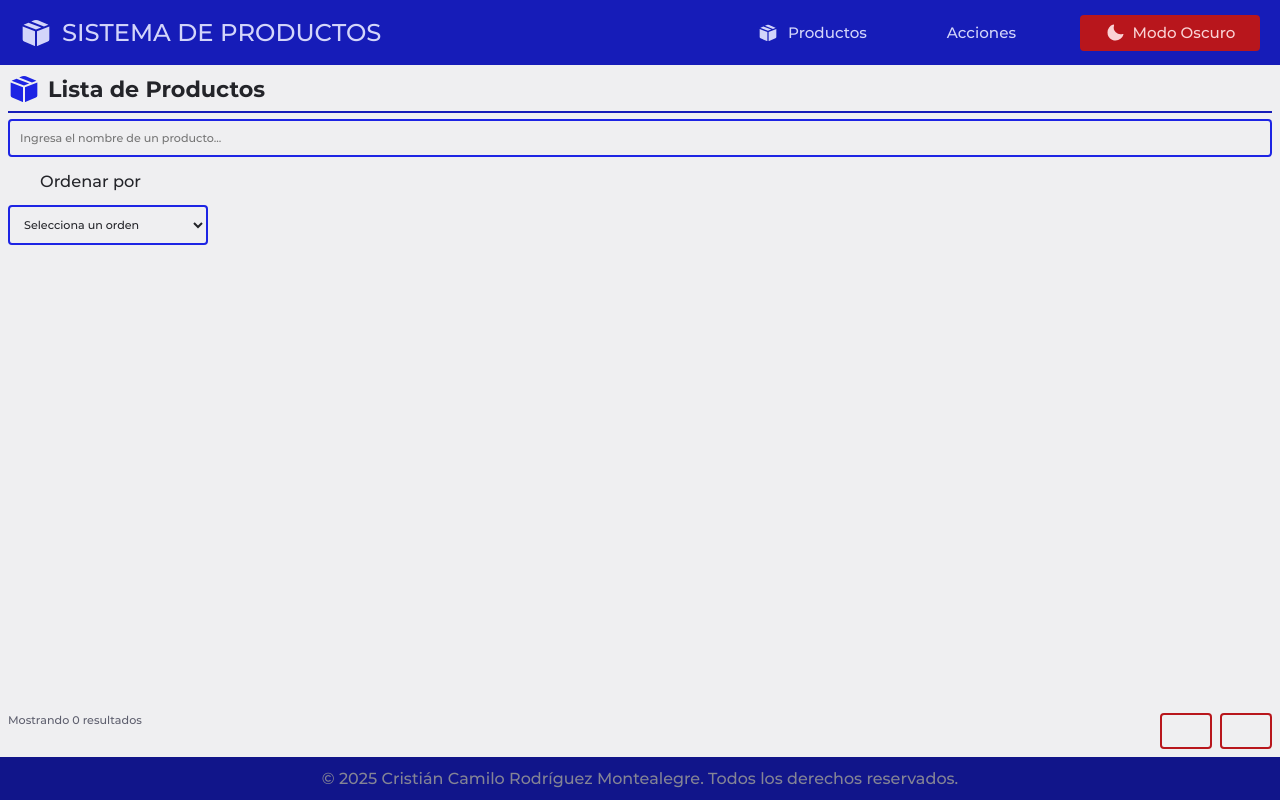
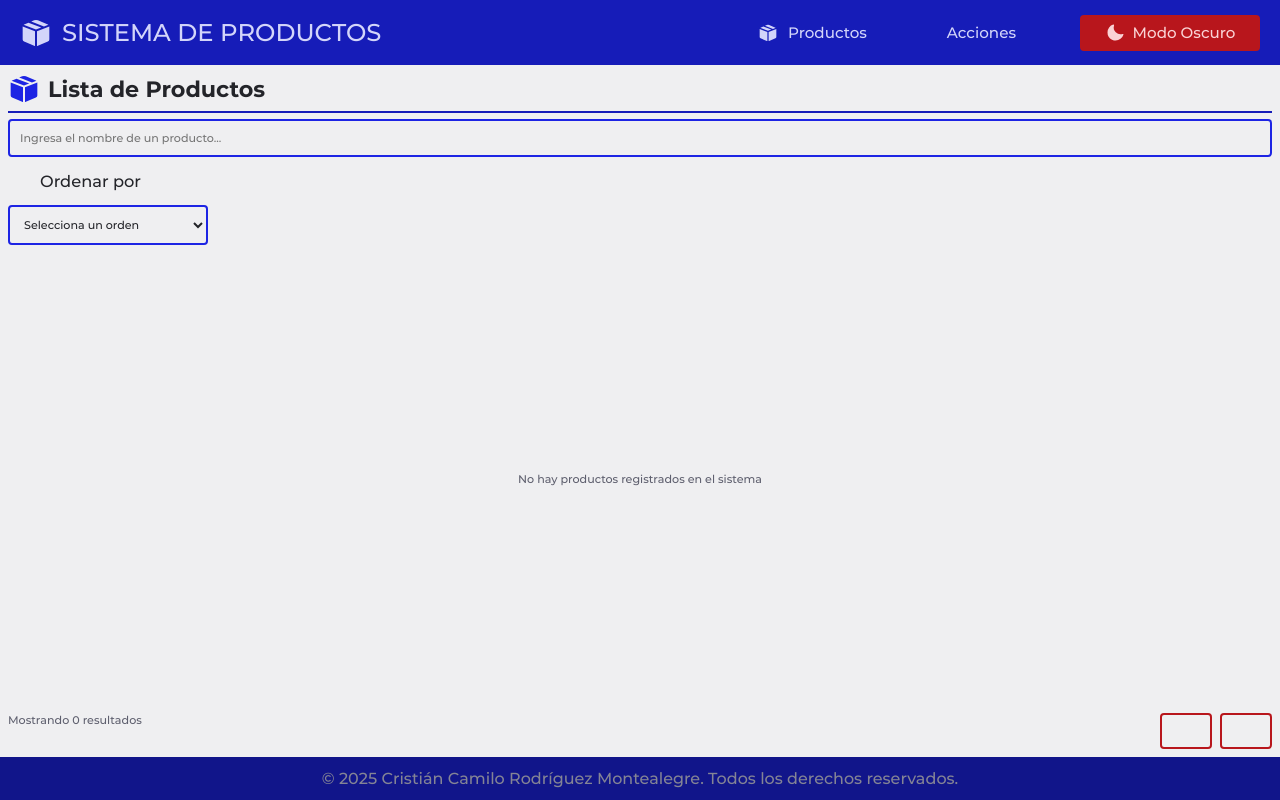
Before and after one commit to cami98735264/prueba-tecnica-react, a React (Vite) app: page /productos in a window 1280 px wide. Built offline with nearby package versions, Linux system fonts and the light colour scheme; some icons are missing.

Commit message:
Refactor AuditoryCard component to remove button props and update styles; adjust sorting logic in AuditoriasContainer; enhance product display with conditional rendering; update date formatting in auditory actions; modify AuditoryCardProps interface.

```diff
--- a/src/components/Cards/AuditoryCard.tsx
+++ b/src/components/Cards/AuditoryCard.tsx
@@ -2,7 +2,7 @@ import useColors from "../../hooks/useColors";
 import { Icon } from "@iconify/react";
 import { AuditoryCardProps } from "../../types";
 
-const AuditoryCard = ({ icon, description, buttonIcon, buttonLabel }: AuditoryCardProps) => {
+const AuditoryCard = ({ icon, description }: AuditoryCardProps) => {
   const { color } = useColors();
 
   const styles = {
@@ -10,16 +10,6 @@ const AuditoryCard = ({ icon, description, buttonIcon, buttonLabel }: AuditoryCa
       fontSize: "var(--font-size-medium)",
       color: color.copy,
       fontWeight: 400,
-    },
-    button: {
-      backgroundColor: color.primary,
-      border: "none",
-      borderRadius: "4px",
-      padding: "8px",
-      color: "#fff",
-      cursor: "pointer",
-      display: "flex",
-      alignItems: "center",
     },
     auditory: {
       border: `2px solid ${color.primary_light}`,
@@ -45,10 +35,6 @@ const AuditoryCard = ({ icon, description, buttonIcon, buttonLabel }: AuditoryCa
           dangerouslySetInnerHTML={{ __html: description }}
         />
       </div>
-      <button className="auditory-card__button" style={styles.button}>
-        <Icon icon={buttonIcon} width="26" height="26" color="#fff" />
-        <span className="auditory-card__button-label" style={{ marginLeft: "8px" }}>{buttonLabel}</span>
-      </button>
     </div>
   );
 };
--- a/src/pages/HomeDashboard.tsx
+++ b/src/pages/HomeDashboard.tsx
@@ -26,16 +26,12 @@ const AuditoriasContainer = ({ currentPage, selectedProduct, sortBy }: {
 
   const sortedAuditories = [...auditories].sort((a, b) => {
     switch (sortBy) {
-      case "date_desc":
-        return new Date(b.timestamp).getTime() - new Date(a.timestamp).getTime();
-      case "date_asc":
-        return new Date(a.timestamp).getTime() - new Date(b.timestamp).getTime();
       case "name_asc":
         return a.description.localeCompare(b.description);
       case "name_desc":
         return b.description.localeCompare(a.description);
       default:
-        return new Date(b.timestamp).getTime() - new Date(a.timestamp).getTime();
+        return b.description.localeCompare(a.description);
     }
   });
 
@@ -78,8 +74,6 @@ const AuditoriasContainer = ({ currentPage, selectedProduct, sortBy }: {
           key={auditory.id}
           icon="mdi:user"
           description={auditory.description}
-          buttonIcon="mdi:eye"
-          buttonLabel="Revisar"
         />
       ))}
     </div>
@@ -95,7 +89,7 @@ const AuditoriasPagination = ({ currentPage, setCurrentPage, selectedProduct }:
   const itemsPerPage = 4;
   const { getAuditories, getAuditoriesByProduct } = useAuditoryStore();
 
-  const { total } = selectedProduct
+  const { auditories, total } = selectedProduct
     ? getAuditoriesByProduct(selectedProduct, currentPage, itemsPerPage)
     : getAuditories(currentPage, itemsPerPage);
 
@@ -132,7 +126,7 @@ const AuditoriasPagination = ({ currentPage, setCurrentPage, selectedProduct }:
   return (
     <div className="auditorias-pagination" style={styles.pagination}>
       <div className="auditorias-pagination__text" style={styles.paginationText}>
-        Mostrando {Math.min(itemsPerPage, total)} resultados de {total}
+        Mostrando {auditories.length} resultados de {total}
       </div>
       <div className="auditorias-pagination__buttons" style={styles.paginationButtons}>
         <button
@@ -176,8 +170,6 @@ const HomeDashboard = () => {
   }, []);
 
   const sortOptions = [
-    { value: "date_desc", label: "Fecha (más reciente)" },
-    { value: "date_asc", label: "Fecha (más antigua)" },
     { value: "name_asc", label: "Nombre (A-Z)" },
     { value: "name_desc", label: "Nombre (Z-A)" }
   ];
@@ -321,11 +313,24 @@ const HomeDashboard = () => {
         <div className="dashboard-auditoria" style={styles.auditoria}>
           <Subtitle icon="mdi:check-all">Auditoría de Productos</Subtitle>
           <Separator color="secondary" />
-          <SelectInput
-            placeholder="Ordenar por"
-            options={sortOptions}
-            onChange={setAuditSortBy}
-          />
+          <div style={{ display: "flex", gap: "8px" }}>
+            <SelectInput
+              placeholder="Filtrar por producto"
+              options={[
+                { value: "", label: "Todos los productos" },
+                ...products.map(product => ({
+                  value: product.name,
+                  label: product.name
+                }))
+              ]}
+              onChange={setSelectedProduct}
+            />
+            <SelectInput
+              placeholder="Ordenar por"
+              options={sortOptions}
+              onChange={setAuditSortBy}
+            />
+          </div>
           <AuditoriasContainer
             currentPage={auditPage}
             selectedProduct={selectedProduct}
@@ -372,7 +377,7 @@ const HomeDashboard = () => {
           </div>
           <div className="dashboard-products-pagination" style={styles.pagination}>
             <div className="dashboard-products-pagination__text" style={styles.paginationText}>
-              Mostrando {productCountArray.length} resultados
+              Mostrando {productCountArray.length} resultados de {Object.keys(productCounts).length}
             </div>
             <div className="dashboard-products-pagination__buttons" style={styles.paginationButtons}>
               <button
--- a/src/pages/Products.tsx
+++ b/src/pages/Products.tsx
@@ -65,7 +65,7 @@ const Products = () => {
             flexDirection: "column" as const,
             gap: "8px",
             flex: "1 1 350px",
-            overflowY: "auto",
+            overflowY: "auto" as React.CSSProperties["overflowY"],
         },
         pagination: {
             display: "flex",
@@ -185,7 +185,8 @@ const Products = () => {
                     </div>
                 </div>
                 <div className="products-page__grid" style={styles.productsGrid}>
-                    {currentProducts.map((product) => (
+                    {currentProducts.length > 0 ? (
+                        currentProducts.map((product) => (
                             <ProductCard
                                 key={product.cod}
                                 code={product.cod.toString()}
@@ -193,7 +194,21 @@ const Products = () => {
                                 description={product.description}
                                 date={product.createdAt}
                             />
-                    ))}
+                        ))
+                    ) : (
+                        <div style={{
+                            display: "flex",
+                            alignItems: "center",
+                            justifyContent: "center",
+                            flex: 1,
+                            color: color.copy_light,
+                            fontSize: "var(--font-size-small)",
+                            textAlign: "center",
+                            padding: "20px",
+                        }}>
+                            {searchTerm ? "No se encontraron productos que coincidan con la búsqueda" : "No hay productos registrados en el sistema"}
+                        </div>
+                    )}
                 </div>
                 <div className="products-page__pagination" style={styles.pagination}>
                     <div className="products-page__pagination-text" style={styles.paginationText}>
--- a/src/stores/auditories.ts
+++ b/src/stores/auditories.ts
@@ -33,6 +33,9 @@ const useAuditoryStore = create<AuditoryStore>()(
                         ? Math.max(...get().auditories.map(a => a.id)) + 1
                         : 1,
                     timestamp: new Date().toLocaleString('es-ES', {
+                        day: '2-digit',
+                        month: '2-digit',
+                        year: 'numeric',
                         hour: '2-digit',
                         minute: '2-digit',
                         hour12: true
--- a/src/stores/products.ts
+++ b/src/stores/products.ts
@@ -29,7 +29,10 @@ const useProductStore = create<ProductStore>()(
                 useAuditoryStore.getState().addAuditory({
                     productName: product.name,
                     action: 'add',
-                    description: `El usuario añadió el producto "<b>${product.name}</b>" a las "<b>${new Date().toLocaleString('es-ES', {
+                    description: `El usuario añadió el producto "<b>${product.name}</b>" el día "<b>${new Date().toLocaleString('es-ES', {
+                        day: '2-digit',
+                        month: '2-digit',
+                        year: 'numeric',
                         hour: '2-digit',
                         minute: '2-digit',
                         hour12: true
@@ -46,7 +49,10 @@ const useProductStore = create<ProductStore>()(
                     useAuditoryStore.getState().addAuditory({
                         productName: product.name,
                         action: 'delete',
-                        description: `El usuario eliminó el producto "<b>${product.name}</b>" a las "<b>${new Date().toLocaleString('es-ES', {
+                        description: `El usuario eliminó el producto "<b>${product.name}</b>" el día "<b>${new Date().toLocaleString('es-ES', {
+                            day: '2-digit',
+                            month: '2-digit',
+                            year: 'numeric',
                             hour: '2-digit',
                             minute: '2-digit',
                             hour12: true
@@ -66,7 +72,10 @@ const useProductStore = create<ProductStore>()(
                     useAuditoryStore.getState().addAuditory({
                         productName: oldProduct.name,
                         action: 'update',
-                        description: `El usuario actualizó el producto "<b>${oldProduct.name}</b>" a las "<b>${new Date().toLocaleString('es-ES', {
+                        description: `El usuario actualizó el producto "<b>${oldProduct.name}</b>" el día "<b>${new Date().toLocaleString('es-ES', {
+                            day: '2-digit',
+                            month: '2-digit',
+                            year: 'numeric',
                             hour: '2-digit',
                             minute: '2-digit',
                             hour12: true
--- a/src/types/index.ts
+++ b/src/types/index.ts
@@ -87,8 +87,6 @@ export interface SubtitleStyles {
 export interface AuditoryCardProps {
     icon: string;
     description: string;
-    buttonIcon: string;
-    buttonLabel: string;
 }
 
 export interface ProductAmountCardProps {
```
Lines whose indentation alone changed are shown as unchanged.
